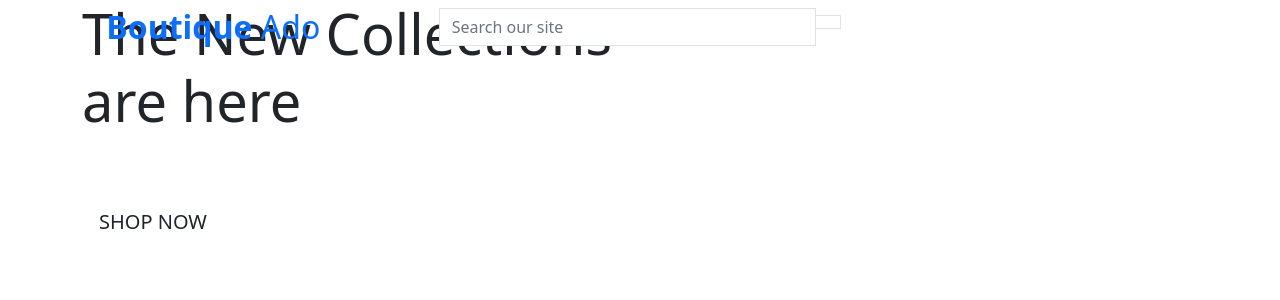
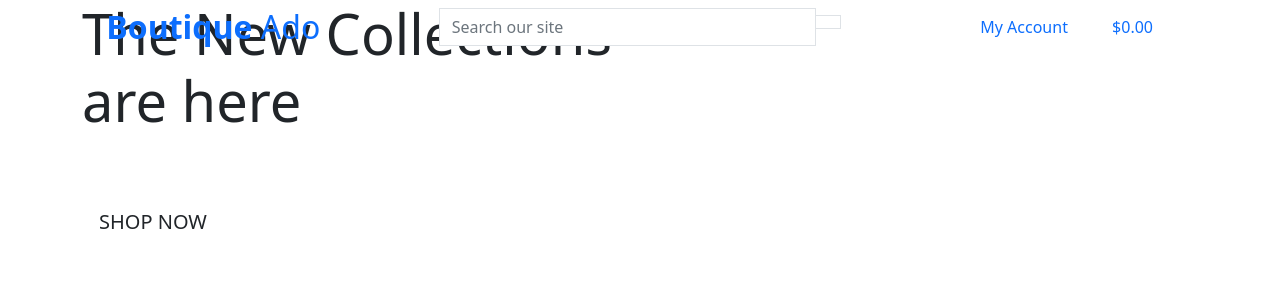
Before and after one commit to DamSenton/boutique-ado-v1, a Django app: page / in a window 1280 px wide. Shown: the top 300 px of the page. Run offline with Django 3.2, Linux system fonts and the light colour scheme; some libraries are stand-ins or nearby versions.

Commit message:
added main page header

```diff
--- a/templates/base.html
+++ b/templates/base.html
@@ -42,12 +42,14 @@
 <body>
 
     <header class="container-fluid fixed-top">
+
         <div class="row">
             <div class="col-12 col-lg-4 my-auto py-1 py-lg-0 text-center text-lg-left">
                 <a href="{% url 'home' %}" class="nav-link main-logo-link">
                     <h2 class="logo-font text-black my-0"><strong>Boutique</strong> Ado</h2>
                 </a>
             </div>
+
             <div class="col-12 col-lg-4 my-auto py-1 py-lg-0">
                 <form method="GET" action="">
                     <div class="input-group w-100">
@@ -63,10 +65,47 @@
                     </div>
                 </form>
             </div>
+
             <div class="col-12 col-lg-4 my-auto py-1 py-lg-0">
                 <ul class="list-inline list-unstyled text-center text-lg-right my-0">
-                    <li class="list-inline-item dropdown"></li>
-                    <li class="list-inline-item"></li>
+
+                    <li class="list-inline-item dropdown">
+                        <a class="text-black nav-link" href="#" id="user-options" data-toggle="dropdown"
+                            aria-haspopup="true" aria-expanded="false">
+                            <div class="text-center">
+                                <div><i class="fas fa-user fa-lg"></i></div>
+                                <p class="my-0">My Account</p>
+                            </div>
+                        </a>
+                         <div class="dropdown-menu border-0" aria-labelledby="user-options">
+                            {% if request.user.is_authenticated %}
+                                {% if request.user.is_superuser %}
+                                    <a href="" class="dropdown-item">Product Management</a>
+                                {% endif %}
+                                    <a href="" class="dropdown-item">My Profile</a>
+                                    <a href="% {url 'account_logout' %}" class="dropdown-item">Log Out</a>
+                                {% else %}
+                                    <a href="% {url 'account_signup' %}" class="dropdown-item">Register</a>
+                                    <a href="% {url 'account_signup' %}" class="dropdown-item">Login</a>
+                            {% endif %}
+                        </div>
+                    </li>
+
+                    <li class="list-inline-item">
+                        <a class="{% if grand_total %}text-info font-weight-bold{% else %}text-black{% endif %} nav-link" href="">
+                            <div class="text-center">
+                                <div><i class="fas fa-shopping-bag fa-lg"></i></div>
+                                <p class="my-0">
+                                    {% if grand_total %}
+                                        ${{ grand_total|floatformat:2 }}
+                                    {% else %}
+                                        $0.00
+                                    {% endif %}
+                                </p>
+                            </div>
+                        </a>
+                    </li>
+
                 </ul>
             </div>
         </div>
```
